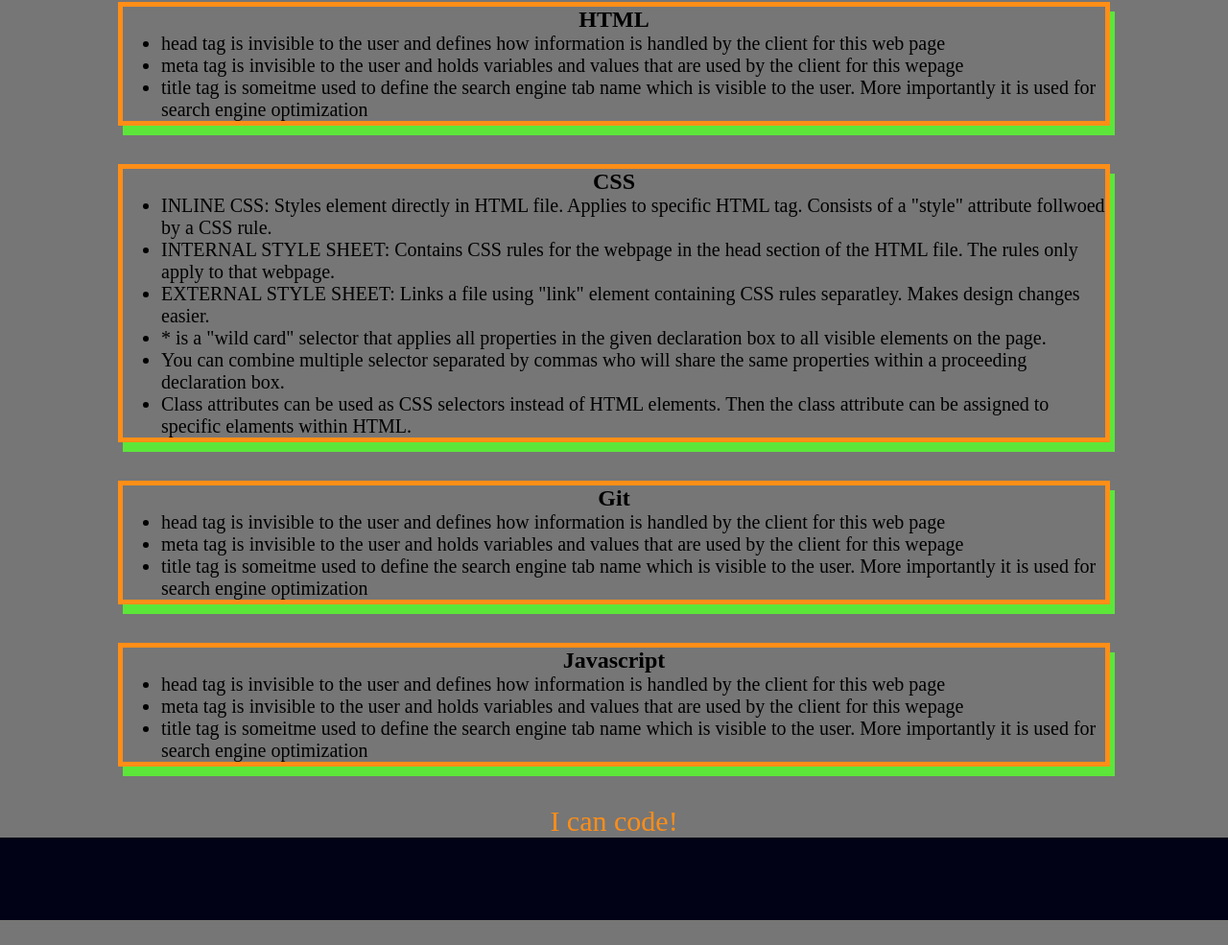
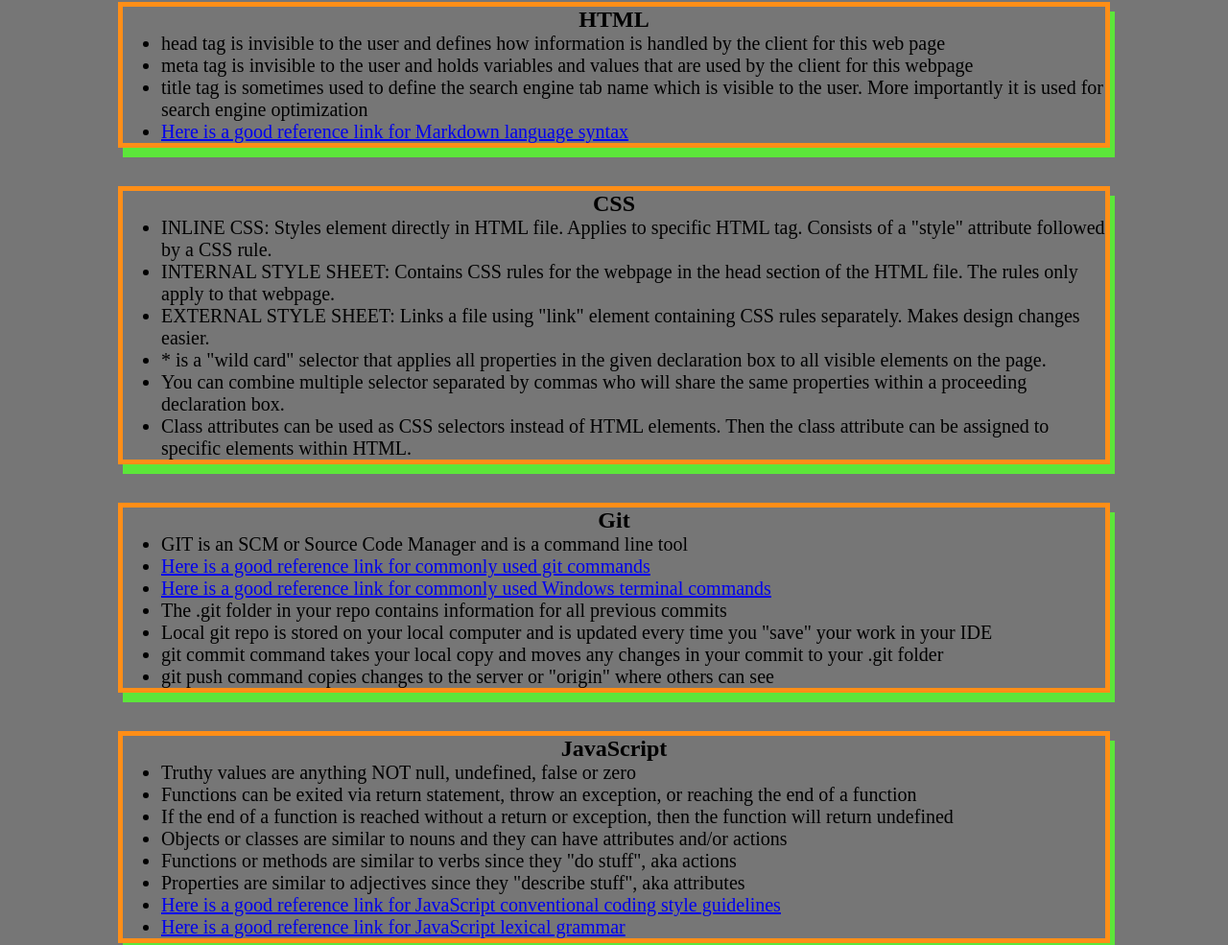
Before and after one commit to sigros02/bootcamp-study-guide, a plain HTML site: page index.html in a window 1280 px wide. Shown: the part 158-1143 px from the top of the page at 96% size. Before the commit the page ends 1117 px from the top, so only its background shows below. Drawn offline with Linux system fonts and the light colour scheme.

Commit message:
added more study notes to inside the html file including some helpful links

```diff
--- a/index.html
+++ b/index.html
@@ -18,40 +18,59 @@
         <h2>HTML</h2>
           <ul>
             <li>head tag is invisible to the user and defines how information is handled by the client for this web page</li>
-            <li>meta tag is invisible to the user and holds variables and values that are used by the client for this wepage</li>
-            <li>title tag is someitme used to define the search engine tab name which is visible to the user.  More importantly it is used for search engine optimization</li>
+            <li>meta tag is invisible to the user and holds variables and values that are used by the client for this webpage</li>
+            <li>title tag is sometimes used to define the search engine tab name which is visible to the user.  More importantly it is used for search engine optimization</li>
+            <li><a href="https://www.markdownguide.org/cheat-sheet/">
+              Here is a good reference link for Markdown language syntax</a></li>
           </ul>
       </section>
 
       <section class="card" id="css-section">
         <h2>CSS</h2>
         <ul>
-          <li>INLINE CSS: Styles element directly in HTML file.  Applies to specific HTML tag.  Consists of a "style" attribute follwoed by a CSS rule.</li>
+          <li>INLINE CSS: Styles element directly in HTML file.  Applies to specific HTML tag.  Consists of a "style" attribute followed by a CSS rule.</li>
           <li>INTERNAL STYLE SHEET: Contains CSS rules for the webpage in the head section of the HTML file.  The rules only apply to that webpage.</li>
-          <li>EXTERNAL STYLE SHEET: Links a file using "link" element containing CSS rules separatley.  Makes design changes easier.</li>
+          <li>EXTERNAL STYLE SHEET: Links a file using "link" element containing CSS rules separately.  Makes design changes easier.</li>
           <li>* is a "wild card" selector that applies all properties in the given declaration box to all visible elements on the page.</li>
           <li>You can combine multiple selector separated by commas who will share the same properties within a proceeding declaration box.</li>
-          <li>Class attributes can be used as CSS selectors instead of HTML elements.  Then the class attribute can be assigned to specific elaments within HTML.</li>
+          <li>Class attributes can be used as CSS selectors instead of HTML elements.  Then the class attribute can be assigned to specific elements within HTML.</li>
         </ul>
       </section>
 
       <section class="card" id="git-section">
         <h2>Git</h2>
         <ul>
-          <li>head tag is invisible to the user and defines how information is handled by the client for this web page</li>
-          <li>meta tag is invisible to the user and holds variables and values that are used by the client for this wepage</li>
-          <li>title tag is someitme used to define the search engine tab name which is visible to the user.  More importantly it is used for search engine optimization</li>
+          <li>GIT is an SCM or Source Code Manager and is a command line tool</li>
+          <li><a href="https://education.github.com/git-cheat-sheet-education.pdf">
+            Here is a good reference link for commonly used git commands</a></li>
+          <li><a href="https://serverspace.us/support/help/windows-cmd-commands-cheat-sheet/?utm_source=google.com&utm_medium=organic&utm_campaign=google.com&utm_referrer=google.com">
+            Here is a good reference link for commonly used Windows terminal commands</a></li>
+          <li>The .git folder in your repo contains information for all previous commits</li>
+          <li>Local git repo is stored on your local computer and is updated every time you "save" your work in your IDE</li>
+          <li>git commit command takes your local copy and moves any changes in your commit to your .git folder</li>
+          <li>git push command copies changes to the server or "origin" where others can see</li>
+
+
+
+
         </ul>
       </section>
 
       <section class="card" id="javascript-section">
-        <h2>Javascript</h2>
+        <h2>JavaScript</h2>
         <ul>
-          <li>head tag is invisible to the user and defines how information is handled by the client for this web page</li>
-          <li>meta tag is invisible to the user and holds variables and values that are used by the client for this wepage</li>
-          <li>title tag is someitme used to define the search engine tab name which is visible to the user.  More importantly it is used for search engine optimization</li>
+          <li>Truthy values are anything NOT  null, undefined, false or zero</li>
+          <li>Functions can be exited via return statement, throw an exception, or reaching the end of a function</li>
+          <li>If the end of a function is reached without a return or exception, then the function will return undefined</li>
+          <li>Objects or classes are similar to nouns and they can have attributes and/or actions</li>
+          <li>Functions or methods are similar to verbs since they "do stuff", aka actions</li>
+          <li>Properties are similar to adjectives since they "describe stuff", aka attributes</li>
+          <li><a href="https://www.w3schools.com/js/js_conventions.asp">
+            Here is a good reference link for JavaScript conventional coding style guidelines</a></li>
+          <li><a href="https://developer.mozilla.org/en-US/docs/Web/JavaScript/Reference/Lexical_grammar#reserved_words">
+              Here is a good reference link for JavaScript lexical grammar</a></li>
         </ul>
-      </section>
+      </section>d
     </main>
 
     <footer>
```
